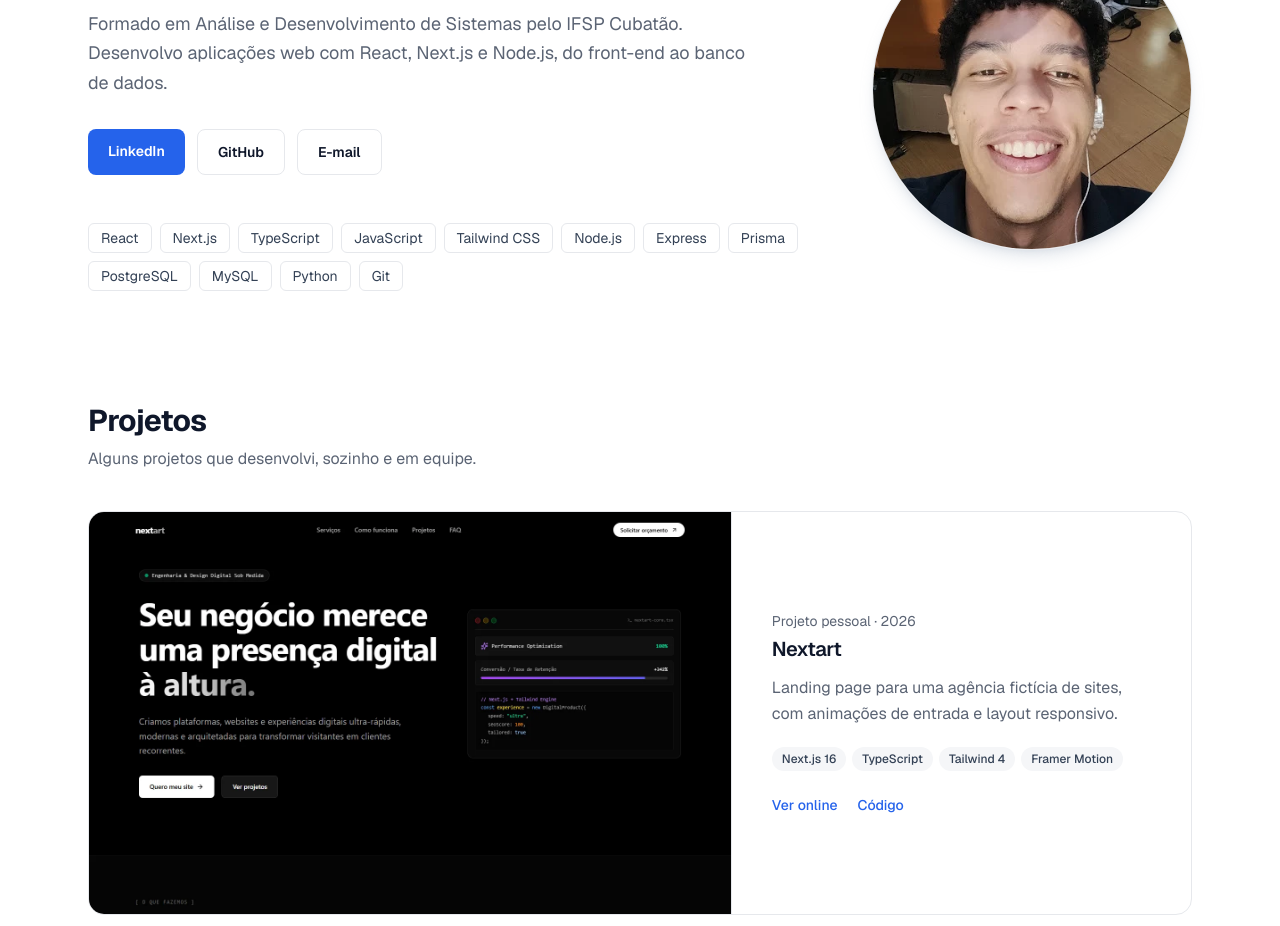
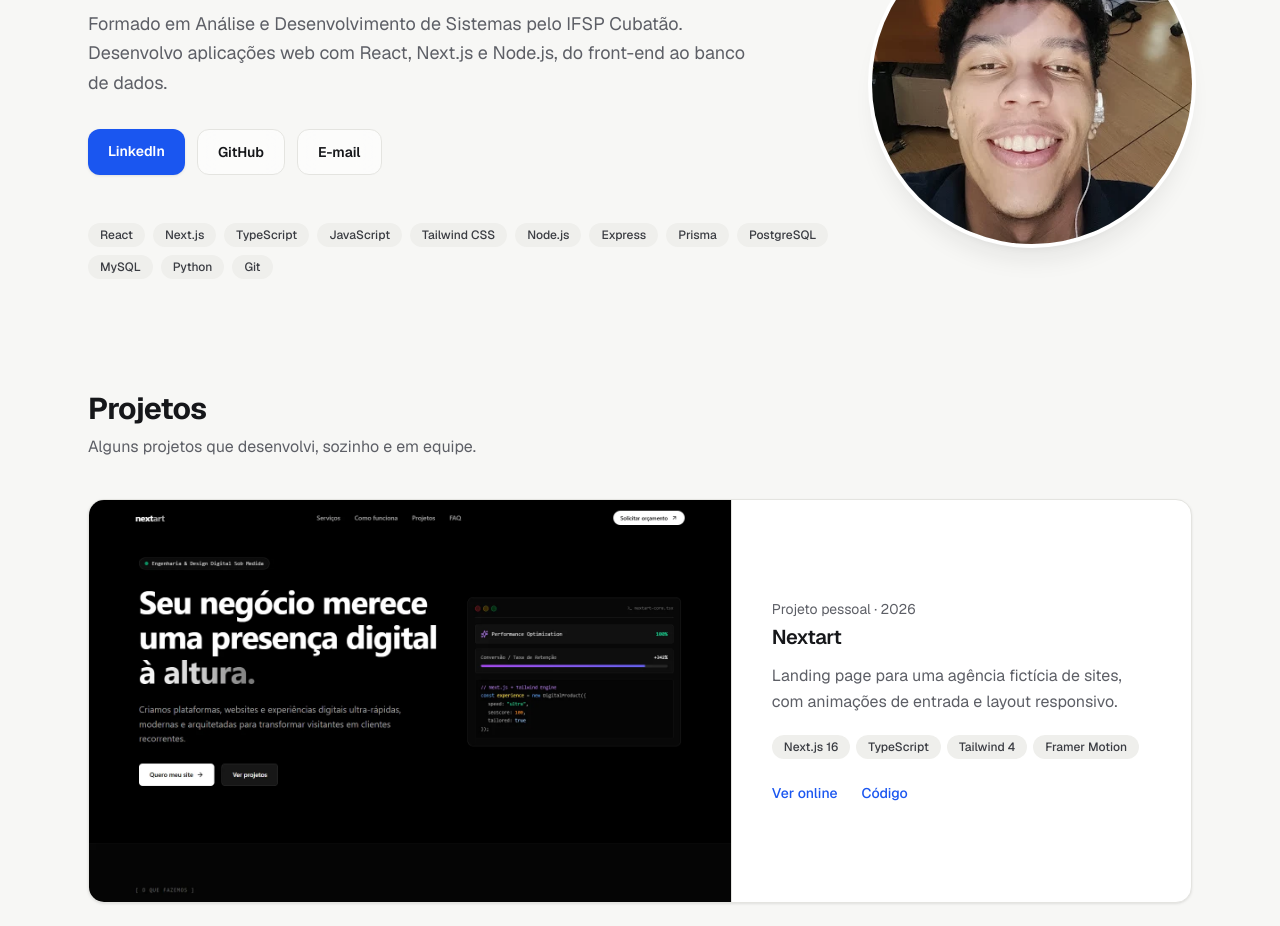
Before and after one commit to Leoocds/portfolio, a Next.js app: page / in a window 1280 px wide. Shown: the part 280-1206 px from the top of the page. Built offline with nearby package versions, Linux system fonts and the light colour scheme.

Commit message:
Refina visual: cores, chips, botões e cabeçalho translúcido

```diff
--- a/src/app/globals.css
+++ b/src/app/globals.css
@@ -1,14 +1,17 @@
 @import "tailwindcss";
 
 :root {
-  --bg: #ffffff;
-  --subtle: #f5f6f8;
-  --line: #e6e8ec;
-  --text: #0f172a;
-  --muted: #5b6474;
-  --accent: #2563eb;
-  --chip: #334155;
-  --shadow: rgb(148 163 184 / 0.25);
+  /* off-white canvas, cards sit on a slightly brighter surface */
+  --bg: #f7f7f5;
+  --surface: #ffffff;
+  --subtle: #efefec;
+  --line: #e4e4e0;
+  --text: #16171a;
+  --muted: #5d5f66;
+  --accent: #1a56f0;
+  --on-accent: #ffffff;
+  --chip: #3a3c42;
+  --shadow: rgb(24 24 27 / 0.08);
   color-scheme: light dark;
 }
 
@@ -16,11 +19,13 @@
 @media (prefers-color-scheme: dark) {
   :root {
     --bg: #0d1117;
-    --subtle: #161b22;
+    --surface: #121820;
+    --subtle: #1a212b;
     --line: #262d36;
     --text: #e6edf3;
     --muted: #9198a1;
-    --accent: #4c8dff;
+    --accent: #5b8cff;
+    --on-accent: #0d1117;
     --chip: #c9d1d9;
     --shadow: rgb(0 0 0 / 0.4);
   }
@@ -28,6 +33,8 @@
 
 @theme inline {
   --color-bg: var(--bg);
+  --color-surface: var(--surface);
+  --color-on-accent: var(--on-accent);
   --color-subtle: var(--subtle);
   --color-line: var(--line);
   --color-text: var(--text);
--- a/src/app/page.tsx
+++ b/src/app/page.tsx
@@ -24,6 +24,12 @@ const skills = [
 // stretches a small link's tap area to ~44px without changing how it looks
 const tapArea = "relative after:absolute after:-inset-x-2 after:-inset-y-3";
 
+// one chip style for skills and project tags
+const chip = "rounded-full bg-subtle px-3 py-1 text-xs font-medium text-chip";
+
+const button = "rounded-xl px-5 py-3 text-sm font-semibold transition select-none";
+const glassButton = `${button} border border-line bg-surface/60 backdrop-blur-md hover:bg-surface active:bg-subtle`;
+
 function Cover({ cover }: { cover: Project["cover"] }) {
   if (cover.kind === "discord") return <DiscordPreview />;
   if (cover.kind === "mobile") {
@@ -32,7 +38,7 @@ function Cover({ cover }: { cover: Project["cover"] }) {
         {cover.shots.map((s) => (
           <div
             key={s.src}
-            className="relative h-[92%] w-[26%] overflow-hidden rounded-t-xl border border-b-0 border-line bg-white shadow-sm"
+            className="relative h-[92%] w-[26%] overflow-hidden rounded-t-xl border border-b-0 border-line bg-white shadow-lg shadow-shadow"
           >
             <Image
               src={s.src}
@@ -60,7 +66,7 @@ function Cover({ cover }: { cover: Project["cover"] }) {
 function ProjectCard({ p }: { p: Project }) {
   return (
     <article
-      className={`group flex flex-col overflow-hidden rounded-2xl border border-line bg-bg transition hover:border-muted/40 hover:shadow-lg hover:shadow-shadow ${
+      className={`group flex flex-col overflow-hidden rounded-2xl border border-line bg-surface shadow-sm shadow-shadow transition hover:border-muted/40 hover:shadow-lg ${
         p.featured ? "md:col-span-2 md:grid md:grid-cols-[1.4fr_1fr]" : ""
       }`}
     >
@@ -79,16 +85,13 @@ function ProjectCard({ p }: { p: Project }) {
         <p className="mt-3 leading-relaxed text-muted">{p.summary}</p>
         <ul className="mt-5 flex flex-wrap gap-1.5">
           {p.tags.map((t) => (
-            <li
-              key={t}
-              className="rounded-full bg-subtle px-2.5 py-1 text-xs font-medium text-chip"
-            >
+            <li key={t} className={chip}>
               {t}
             </li>
           ))}
         </ul>
         <div
-          className={`flex gap-5 pt-6 text-sm font-medium ${p.featured ? "" : "mt-auto"}`}
+          className={`flex gap-6 pt-6 text-sm font-medium ${p.featured ? "" : "mt-auto"}`}
         >
           {p.links.map((l) => (
             <a
@@ -110,7 +113,7 @@ function ProjectCard({ p }: { p: Project }) {
 export default function Home() {
   return (
     <>
-      <header className="sticky top-0 z-40 border-b border-line bg-bg/90 backdrop-blur">
+      <header className="sticky top-0 z-40 border-b border-line/60 bg-bg/70 backdrop-blur-xl backdrop-saturate-150">
         <nav className="mx-auto flex max-w-6xl items-center justify-between px-4 py-4 sm:px-6">
           <a href="#" className={`${tapArea} font-semibold tracking-tight active:opacity-60`}>
             Leonardo Pedroso
@@ -143,7 +146,7 @@ export default function Home() {
                 href={LINKEDIN}
                 target="_blank"
                 rel="noreferrer"
-                className="rounded-lg bg-accent px-5 py-3 text-sm font-semibold text-white transition select-none hover:brightness-110 active:brightness-90"
+                className={`${button} bg-accent text-on-accent shadow-sm shadow-shadow hover:brightness-110 active:brightness-90`}
               >
                 LinkedIn
               </a>
@@ -151,23 +154,20 @@ export default function Home() {
                 href={GITHUB}
                 target="_blank"
                 rel="noreferrer"
-                className="rounded-lg border border-line px-5 py-3 text-sm font-semibold transition select-none hover:bg-subtle active:bg-subtle"
+                className={glassButton}
               >
                 GitHub
               </a>
               <a
                 href={`mailto:${EMAIL}`}
-                className="rounded-lg border border-line px-5 py-3 text-sm font-semibold transition select-none hover:bg-subtle active:bg-subtle"
+                className={glassButton}
               >
                 E-mail
               </a>
             </div>
             <ul className="mt-12 flex max-w-3xl flex-wrap gap-2">
               {skills.map((s) => (
-                <li
-                  key={s}
-                  className="rounded-md border border-line px-3 py-1 text-sm text-chip"
-                >
+                <li key={s} className={chip}>
                   {s}
                 </li>
               ))}
@@ -179,7 +179,7 @@ export default function Home() {
             width={380}
             height={380}
             priority
-            className="h-48 w-48 shrink-0 rounded-full border border-line object-cover shadow-lg shadow-shadow sm:h-60 sm:w-60 md:h-72 md:w-72 lg:h-80 lg:w-80"
+            className="h-48 w-48 shrink-0 rounded-full object-cover shadow-xl ring-4 ring-surface shadow-shadow sm:h-60 sm:w-60 md:h-72 md:w-72 lg:h-80 lg:w-80"
           />
         </section>
 
@@ -200,11 +200,11 @@ export default function Home() {
         </section>
 
         <section id="contato" className="pb-24">
-          <div className="rounded-2xl bg-subtle px-6 py-12 text-center sm:px-12">
+          <div className="rounded-2xl border border-line bg-surface px-6 py-12 text-center shadow-sm shadow-shadow sm:px-12">
             <h2 className="text-2xl font-bold tracking-tight sm:text-3xl">
               Vamos conversar?
             </h2>
-            <p className="mx-auto mt-3 max-w-lg text-muted">
+            <p className="mx-auto mt-3 max-w-lg text-balance text-muted">
               Estou em busca de uma vaga como desenvolvedor full stack ou
               front-end.
             </p>
--- a/src/components/DiscordPreview.tsx
+++ b/src/components/DiscordPreview.tsx
@@ -8,7 +8,12 @@ export default function DiscordPreview() {
   return (
     <div className="flex h-full w-full items-center bg-[#313338] px-5 sm:px-8">
       <div className="flex items-start gap-3">
-        <div className="flex h-9 w-9 shrink-0 items-center justify-center rounded-full bg-white text-sm font-bold text-black">S</div>
+        <div className="flex h-9 w-9 shrink-0 items-center justify-center rounded-full bg-white text-black">
+          <svg viewBox="0 0 24 24" fill="none" stroke="currentColor" strokeWidth="2" strokeLinecap="round" strokeLinejoin="round" className="h-5 w-5" aria-hidden>
+            <rect x="4" y="8" width="16" height="12" rx="3" />
+            <path d="M12 4v4M9 13v1M15 13v1" />
+          </svg>
+        </div>
         <div className="min-w-0">
           <p className="text-sm">
             <span className="font-semibold text-white">Santos Bot</span>
```
